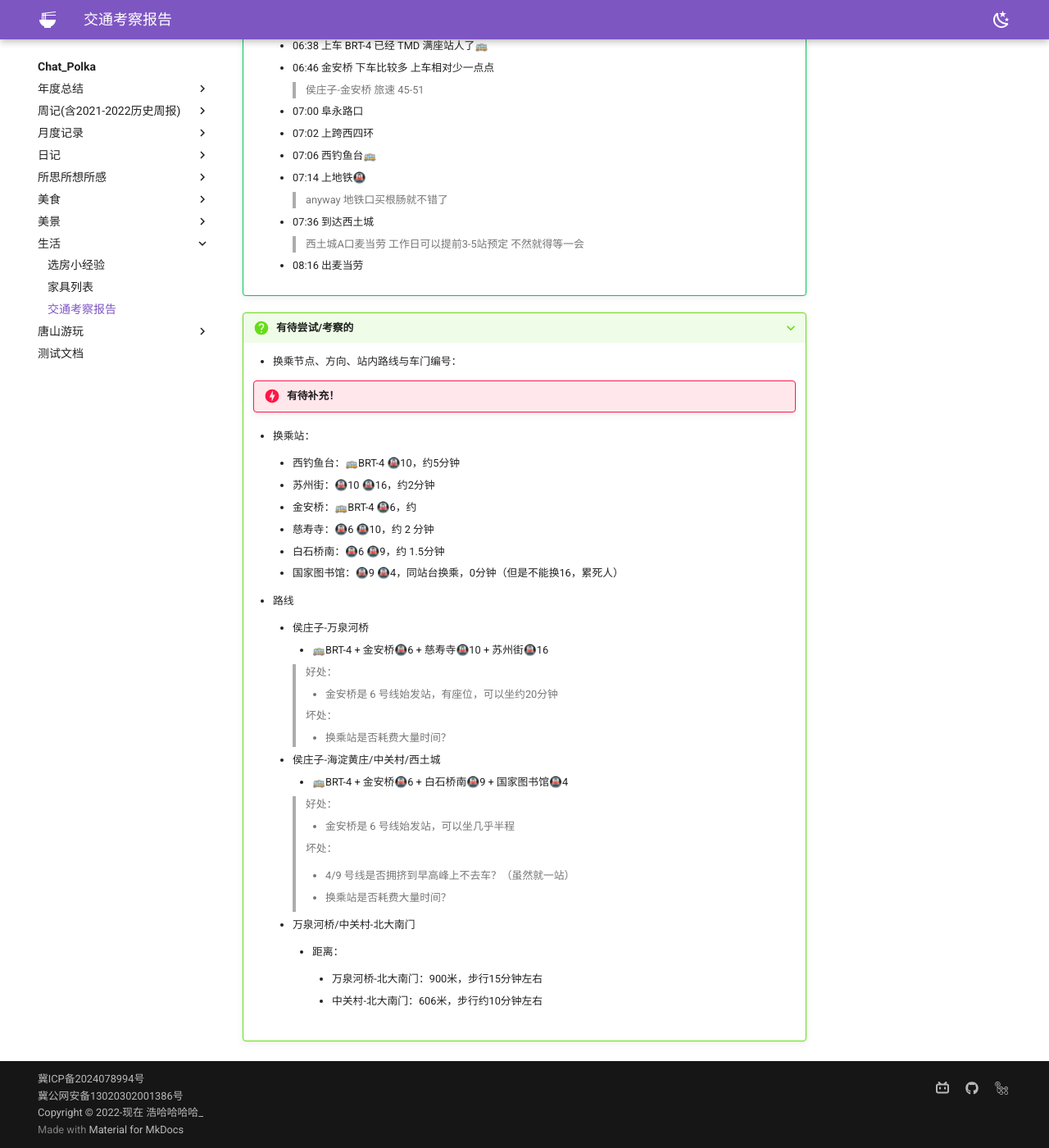
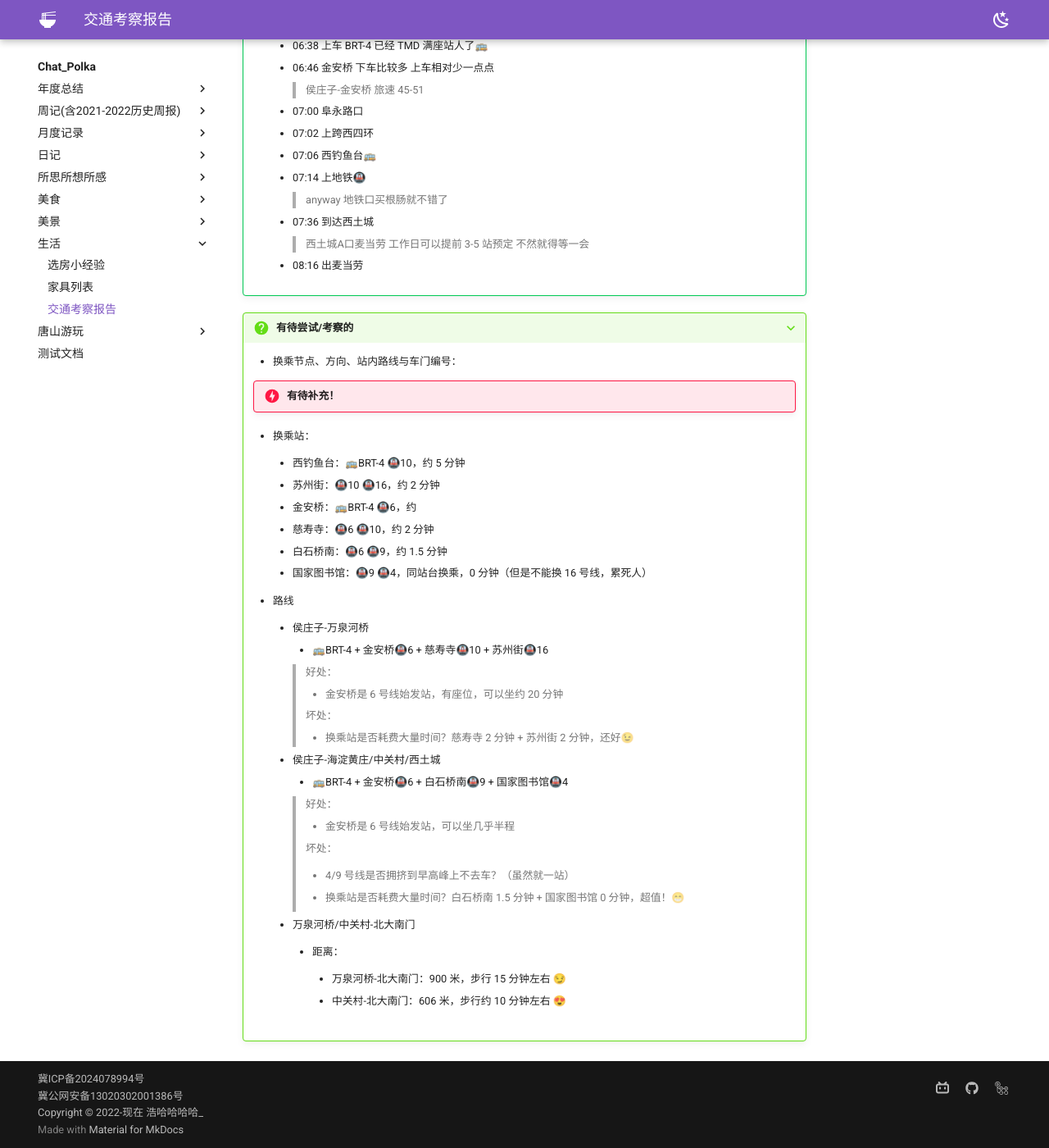
Before and after one commit to Haohahahaha/chat, an MkDocs documentation site: the page built from docs/7-Life/rent-house/Traffic-Survey.md, in a window 1280 px wide and 1400 px high, scrolled down 1832 px. Shown: the whole window at 82% size. Built offline with MkDocs 1.6.1 and Material for MkDocs 9.7.7, drawn with Linux system fonts in a browser that asks for light colours; some of the changed text lies outside the part shown.

Commit message:
2025-03-30_22:37:02 update

```diff
--- a/docs/7-Life/rent-house/Traffic-Survey.md
+++ b/docs/7-Life/rent-house/Traffic-Survey.md
@@ -48,9 +48,9 @@
 
         - 18:21 苏州街
 
-        - 18:23 16号线乘车
+        - 18:23 16 号线乘车
 
-        - 18:25 万泉河桥b口出站 4元🚇
+        - 18:25 万泉河桥 B 口出站 4元🚇
 
         - 18:30 步行，到中关村国际创新大厦🚶
 
@@ -94,7 +94,7 @@
 
         - 06:28 出门
 
-            > 这个时候 BRT-4 大概8分钟一趟
+            > 这个时候 BRT-4 大概 8 分钟一趟
             >
             > 但是从楼上下来到车站 大概也是正正好
 
@@ -118,7 +118,7 @@
 
         - 07:36 到达西土城
 
-            > 西土城A口麦当劳 工作日可以提前3-5站预定 不然就得等一会
+            > 西土城A口麦当劳 工作日可以提前 3-5 站预定 不然就得等一会
 
         - 08:16 出麦当劳
 
@@ -130,17 +130,17 @@
 
     - 换乘站：
 
-        - 西钓鱼台：🚌BRT-4 🚇10，约5分钟
+        - 西钓鱼台：🚌BRT-4 🚇10，约 5 分钟
 
-        - 苏州街：🚇10 🚇16，约2分钟
+        - 苏州街：🚇10 🚇16，约 2 分钟
 
         - 金安桥：🚌BRT-4 🚇6，约
 
         - 慈寿寺：🚇6 🚇10，约 2 分钟
 
-        - 白石桥南：🚇6 🚇9，约 1.5分钟
+        - 白石桥南：🚇6 🚇9，约 1.5 分钟
 
-        - 国家图书馆：🚇9 🚇4，同站台换乘，0分钟（但是不能换16，累死人）
+        - 国家图书馆：🚇9 🚇4，同站台换乘，0 分钟（但是不能换 16 号线，累死人）
 
     - 路线
 
@@ -150,11 +150,11 @@
 
             > 好处：
             >
-            > - 金安桥是 6 号线始发站，有座位，可以坐约20分钟
+            > - 金安桥是 6 号线始发站，有座位，可以坐约 20 分钟
             >
             > 坏处：
             >
-            > - 换乘站是否耗费大量时间？
+            > - 换乘站是否耗费大量时间？慈寿寺 2 分钟 + 苏州街 2 分钟，还好😉
 
 
         - 侯庄子-海淀黄庄/中关村/西土城
@@ -169,12 +169,12 @@
             >
             > - 4/9 号线是否拥挤到早高峰上不去车？（虽然就一站）
             >
-            > - 换乘站是否耗费大量时间？
+            > - 换乘站是否耗费大量时间？白石桥南 1.5 分钟 + 国家图书馆 0 分钟，超值！😁
 
         - 万泉河桥/中关村-北大南门
 
             - 距离：
 
-                - 万泉河桥-北大南门：900米，步行15分钟左右
+                - 万泉河桥-北大南门：900 米，步行 15 分钟左右 😏
 
-                - 中关村-北大南门：606米，步行约10分钟左右
+                - 中关村-北大南门：606 米，步行约 10 分钟左右 😍
```
Also changed, not shown: other parts of docs/7-Life/rent-house/Traffic-Survey.md (+5 -5 lines).
